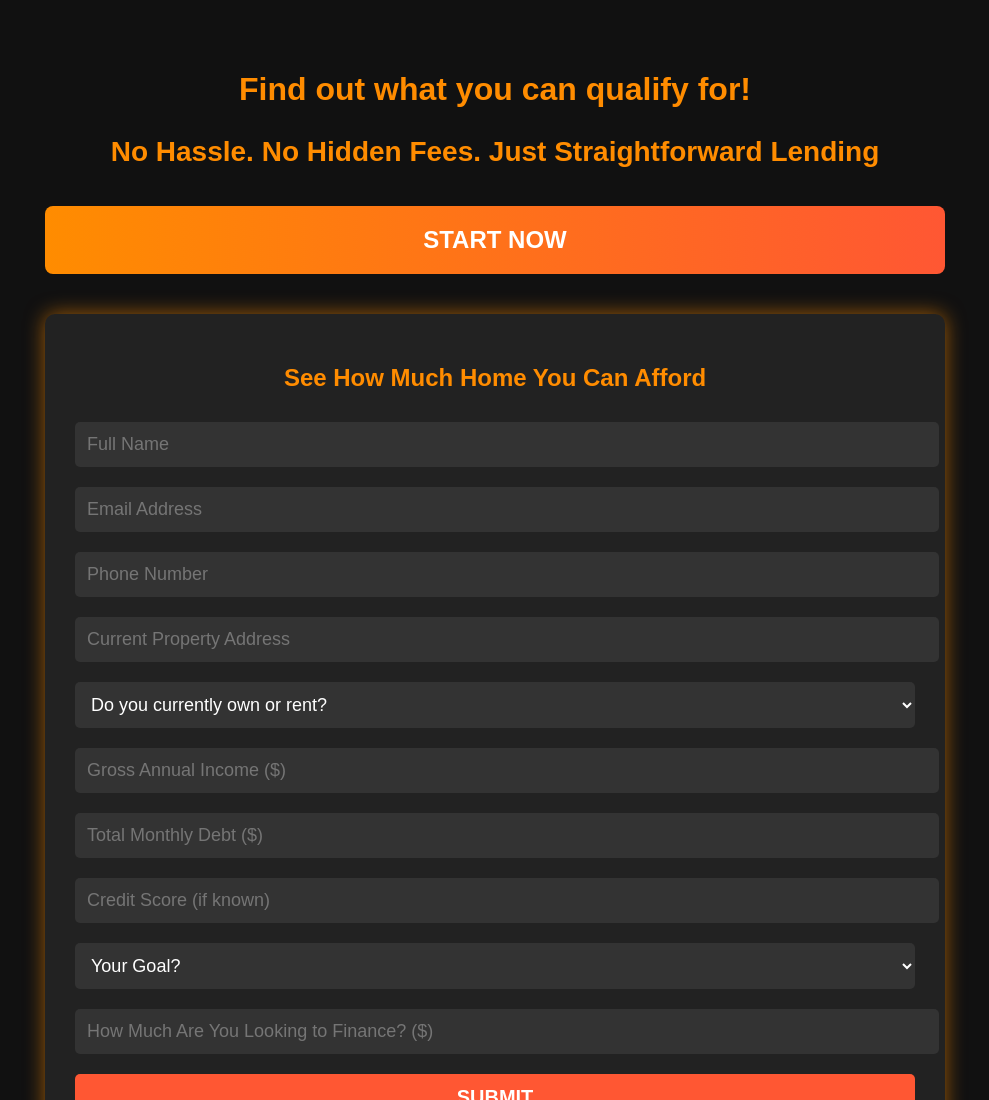
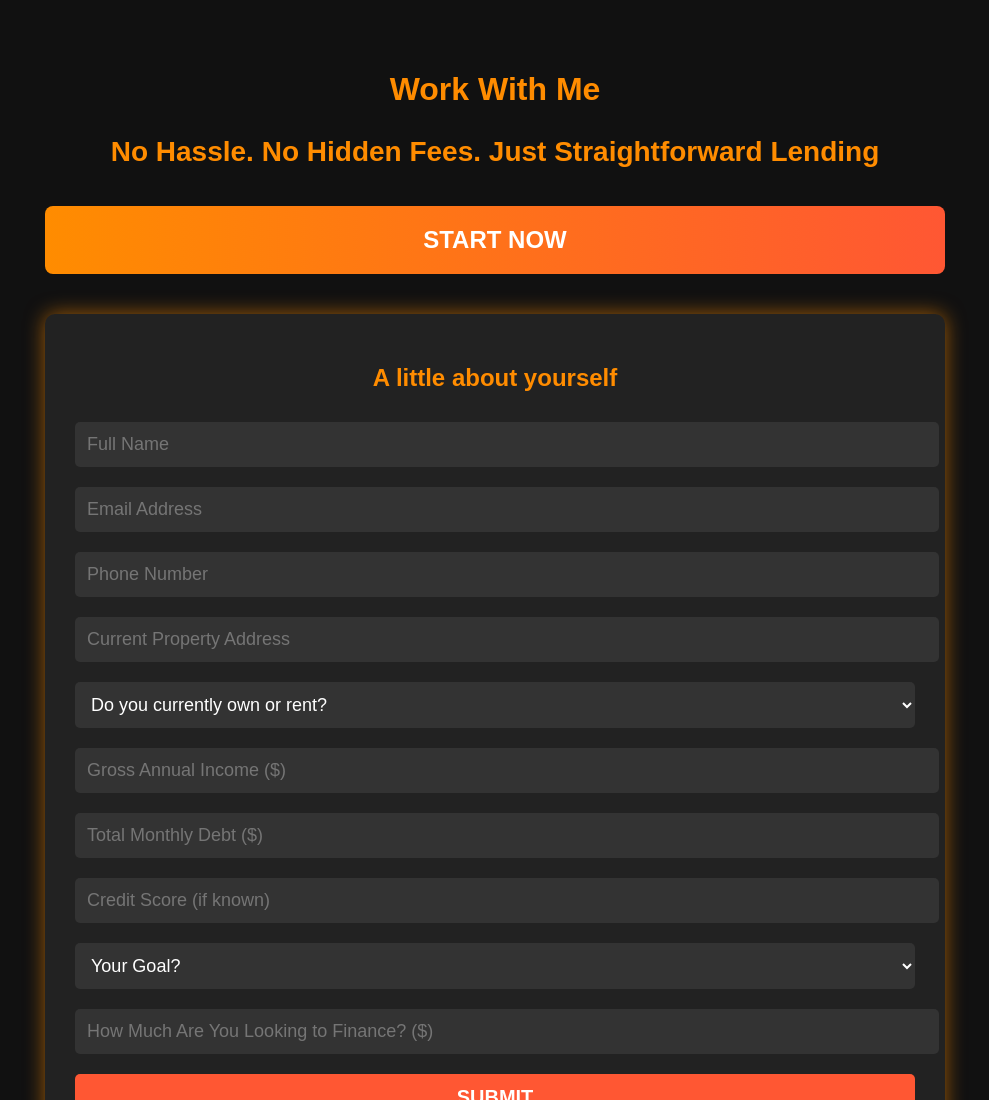
Before and after one commit to eangulo93/e-cillian-lending, a plain HTML site: page index.html in a window 1280 px wide. Shown: the top 1100 px of the page, without its empty margins (145-1134 px from the left). Drawn offline with Linux system fonts and the light colour scheme.

Commit message:
Update index.html

```diff
--- a/index.html
+++ b/index.html
@@ -21,12 +21,12 @@
 </head>
 <body>
     <div class="container">
-        <h1>Find out what you can qualify for!</h1>
+        <h1>Work With Me</h1>
         <p class="highlight">No Hassle. No Hidden Fees. Just Straightforward Lending </p>
         <button class="cta-btn" onclick="document.getElementById('lead-form').scrollIntoView()">Start Now</button>
 
         <div class="form-container" id="lead-form">
-            <h2>See How Much Home You Can Afford</h2>
+            <h2>A little about yourself</h2>
             <form action="https://formspree.io/f/xnnpzqwz" method="POST">
                 <input type="text" name="name" placeholder="Full Name" required>
                 <input type="email" name="email" placeholder="Email Address" required>
```
